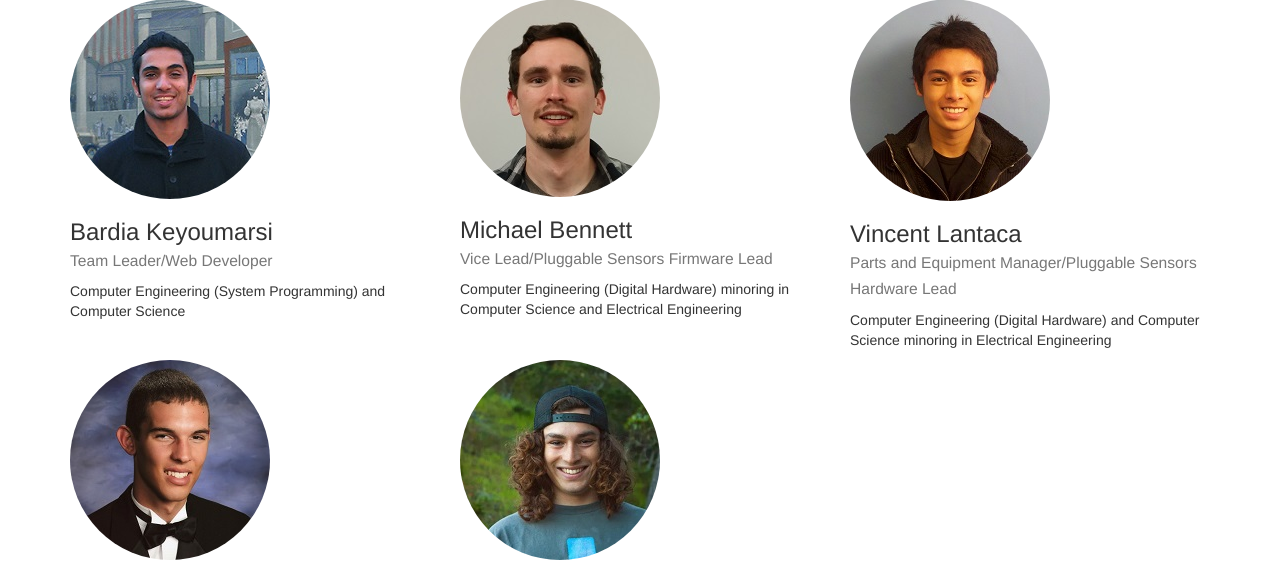
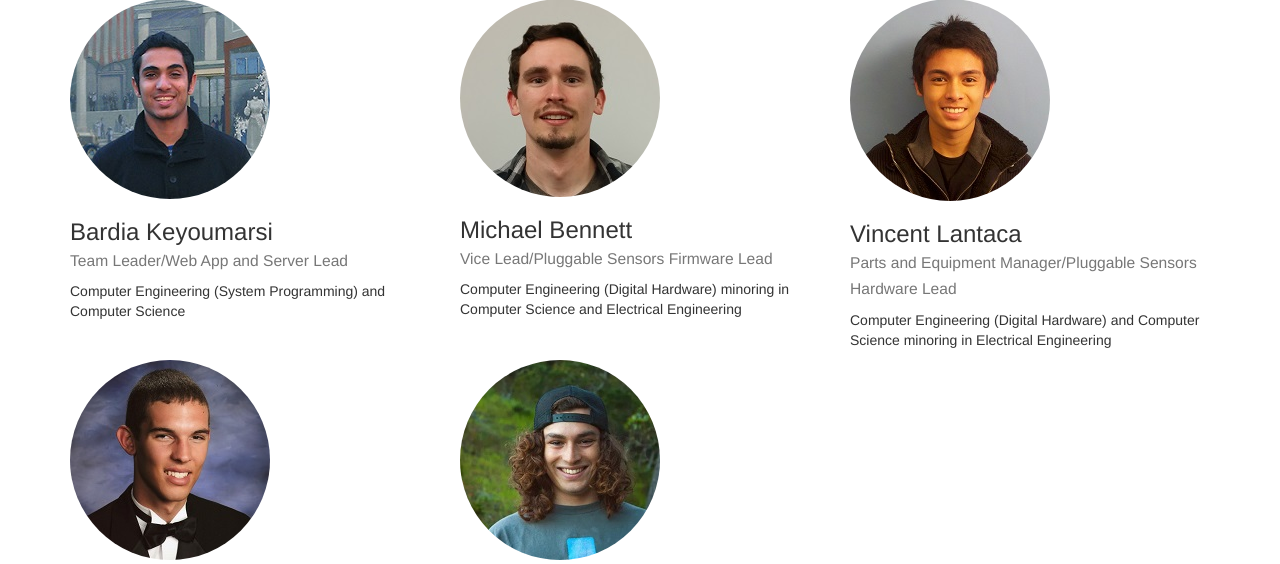
Before and after one commit to keyoub/open-fusion-webapp, a Django app: page /about/ in a window 1280 px wide. Shown: the part 1051-1615 px from the top of the page. Run offline with Django 3.2, Linux system fonts and the light colour scheme; parts of the project's set-up code (start-up, migrations or seed data) failed here and were passed over; some libraries are stand-ins or nearby versions.

Commit message:
Changed about page:

```diff
--- a/gsf/home/templates/home/about.html
+++ b/gsf/home/templates/home/about.html
@@ -67,7 +67,7 @@
             <div class="col-lg-4 col-sm-6">
                 <img class="img-circle img-responsive" src="{% static "images/keyoumarsi.jpg" %}">
                 <h3>Bardia Keyoumarsi<br />
-                    <small>Team Leader/Web Developer</small>
+                    <small>Team Leader/Web App and Server Lead</small>
                 </h3>
                 <p>Computer Engineering (System Programming) and Computer Science</p>
             </div>
```
